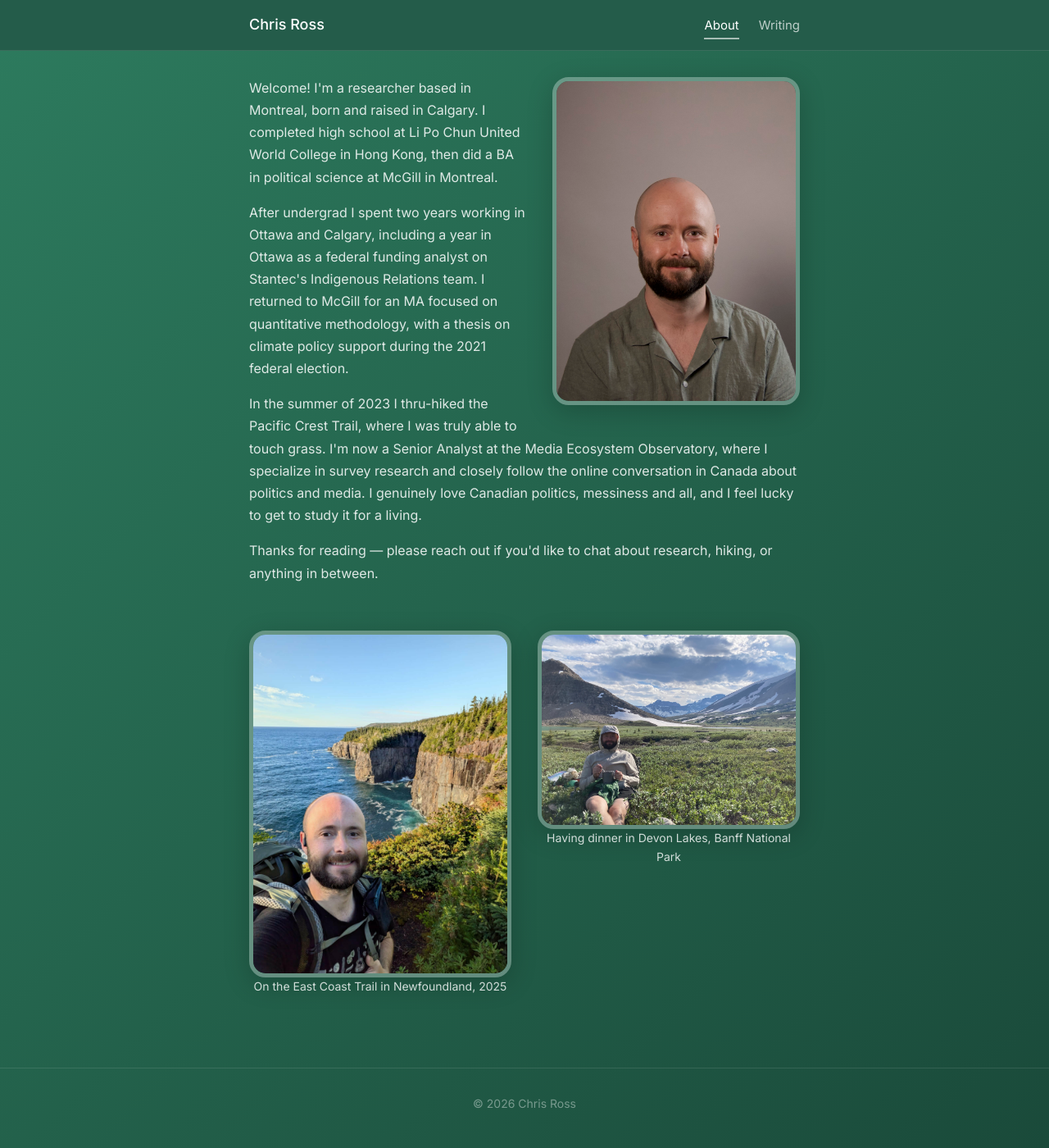
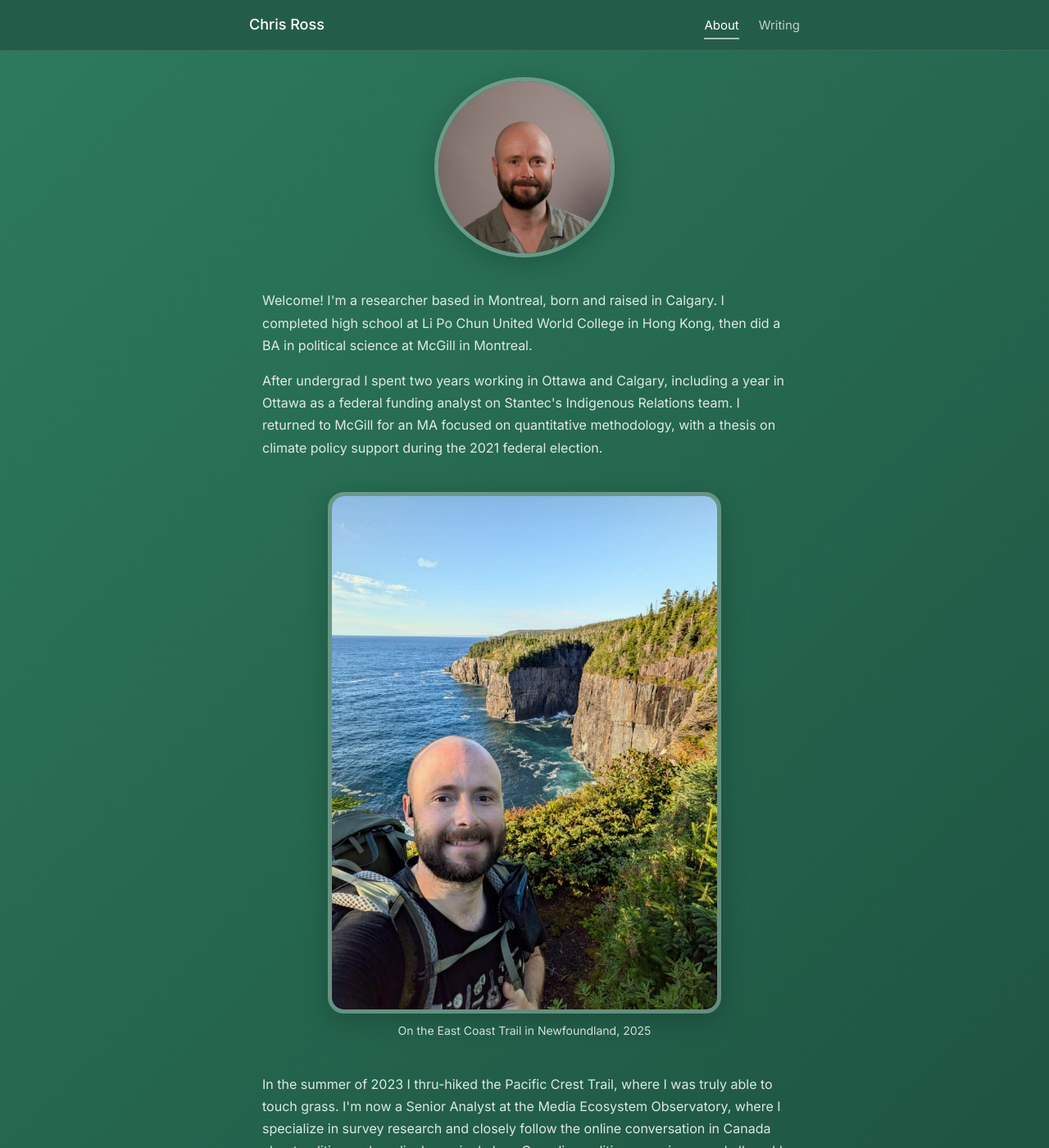
Before and after one commit to chrispross/chrispross.github.io, a Jekyll site: the page built from about.md, in a window 1280 px wide and 1400 px high. Shown: the whole window at 82% size. Built offline with Jekyll 4.4.1, drawn with Linux system fonts in a browser that asks for light colours; part of the change alters nothing that is shown.

Commit message:
Redesign about page photo layout
Circular headshot at top, East Coast Trail photo weaved into the bio, Devon Lakes photo at the end, with more spacing throughout.

Co-Authored-By: Claude Sonnet 5 <noreply@anthropic.com>

```diff
--- a/about.md
+++ b/about.md
@@ -24,13 +24,23 @@ permalink: /about/
   .site-footer p { color: rgba(255, 255, 255, 0.4); }
 
   .about-container {
-    display: flow-root;
+    max-width: 640px;
+    margin: 0 auto;
   }
 
-  .about-photo-wrapper {
-    float: right;
-    width: 45%;
-    margin: 0 0 1.25rem 2rem;
+  .about-top-photo-wrapper {
+    text-align: center;
+    margin: 0 0 2rem;
+  }
+
+  .about-top-photo {
+    width: 220px;
+    height: 220px;
+    object-fit: cover;
+    display: inline-block;
+    border-radius: 50%;
+    border: 5px solid rgba(255, 255, 255, 0.3);
+    box-shadow: 0 8px 32px rgba(0, 0, 0, 0.2);
   }
 
   .about-photo {
@@ -44,7 +54,7 @@ permalink: /about/
   .about-caption {
     font-size: 14px;
     color: rgba(255, 255, 255, 0.8);
-    margin-bottom: 10px;
+    margin-top: 10px;
     text-align: center;
   }
 
@@ -58,57 +68,46 @@ permalink: /about/
     margin-bottom: 1rem;
   }
 
-  .about-bottom {
-    margin-top: 2.5rem;
-    display: flex;
-    gap: 2rem;
-    justify-content: center;
-    flex-wrap: wrap;
-  }
-
-  .about-bottom-item {
-    text-align: center;
-    flex: 1 1 320px;
+  .about-inline-photo {
+    margin: 2.5rem auto;
     max-width: 480px;
   }
 
-  .about-bottom-photo {
-    width: 100%;
-    display: block;
-    margin: 0 auto;
-    border-radius: 20px;
-    border: 5px solid rgba(255, 255, 255, 0.3);
-    box-shadow: 0 8px 32px rgba(0, 0, 0, 0.2);
+  .about-end-photo {
+    margin: 2.5rem auto 0;
+    max-width: 480px;
   }
 
   @media (max-width: 640px) {
-    .about-photo-wrapper {
-      float: none;
-      width: 100%;
-      margin: 0 0 1.5rem 0;
+    .about-top-photo {
+      width: 160px;
+      height: 160px;
     }
   }
 </style>
 
 <div class="about-container">
-  <div class="about-photo-wrapper">
-    <img src="/assets/images/headshot.jpg" alt="Chris Ross" class="about-photo">
+  <div class="about-top-photo-wrapper">
+    <img src="/assets/images/headshot.jpg" alt="Chris Ross" class="about-top-photo">
   </div>
+
   <div class="about-bio">
     <p>Welcome! I'm a researcher based in Montreal, born and raised in Calgary. I completed high school at Li Po Chun United World College in Hong Kong, then did a BA in political science at McGill in Montreal.</p>
     <p>After undergrad I spent two years working in Ottawa and Calgary, including a year in Ottawa as a federal funding analyst on Stantec's Indigenous Relations team. I returned to McGill for an MA focused on quantitative methodology, with a thesis on climate policy support during the 2021 federal election.</p>
+  </div>
+
+  <div class="about-inline-photo">
+    <img src="/assets/images/about.jpeg" alt="Chris Ross on the East Coast Trail" class="about-photo">
+    <p class="about-caption">On the East Coast Trail in Newfoundland, 2025</p>
+  </div>
+
+  <div class="about-bio">
     <p>In the summer of 2023 I thru-hiked the Pacific Crest Trail, where I was truly able to touch grass. I'm now a Senior Analyst at the Media Ecosystem Observatory, where I specialize in survey research and closely follow the online conversation in Canada about politics and media. I genuinely love Canadian politics, messiness and all, and I feel lucky to get to study it for a living.</p>
     <p>Thanks for reading — please reach out if you'd like to chat about research, hiking, or anything in between.</p>
   </div>
-</div>
 
-<div class="about-bottom">
-  <div class="about-bottom-item">
-    <img src="/assets/images/about.jpeg" alt="Chris Ross on the East Coast Trail" class="about-bottom-photo">
-    <p class="about-caption">On the East Coast Trail in Newfoundland, 2025</p>
-  </div>
-  <div class="about-bottom-item">
-    <img src="/assets/images/devon-lakes-banff.jpg" alt="Chris Ross having dinner at Devon Lakes, Banff National Park" class="about-bottom-photo">
+  <div class="about-end-photo">
+    <img src="/assets/images/devon-lakes-banff.jpg" alt="Chris Ross having dinner at Devon Lakes, Banff National Park" class="about-photo">
     <p class="about-caption">Having dinner in Devon Lakes, Banff National Park</p>
   </div>
 </div>
```
